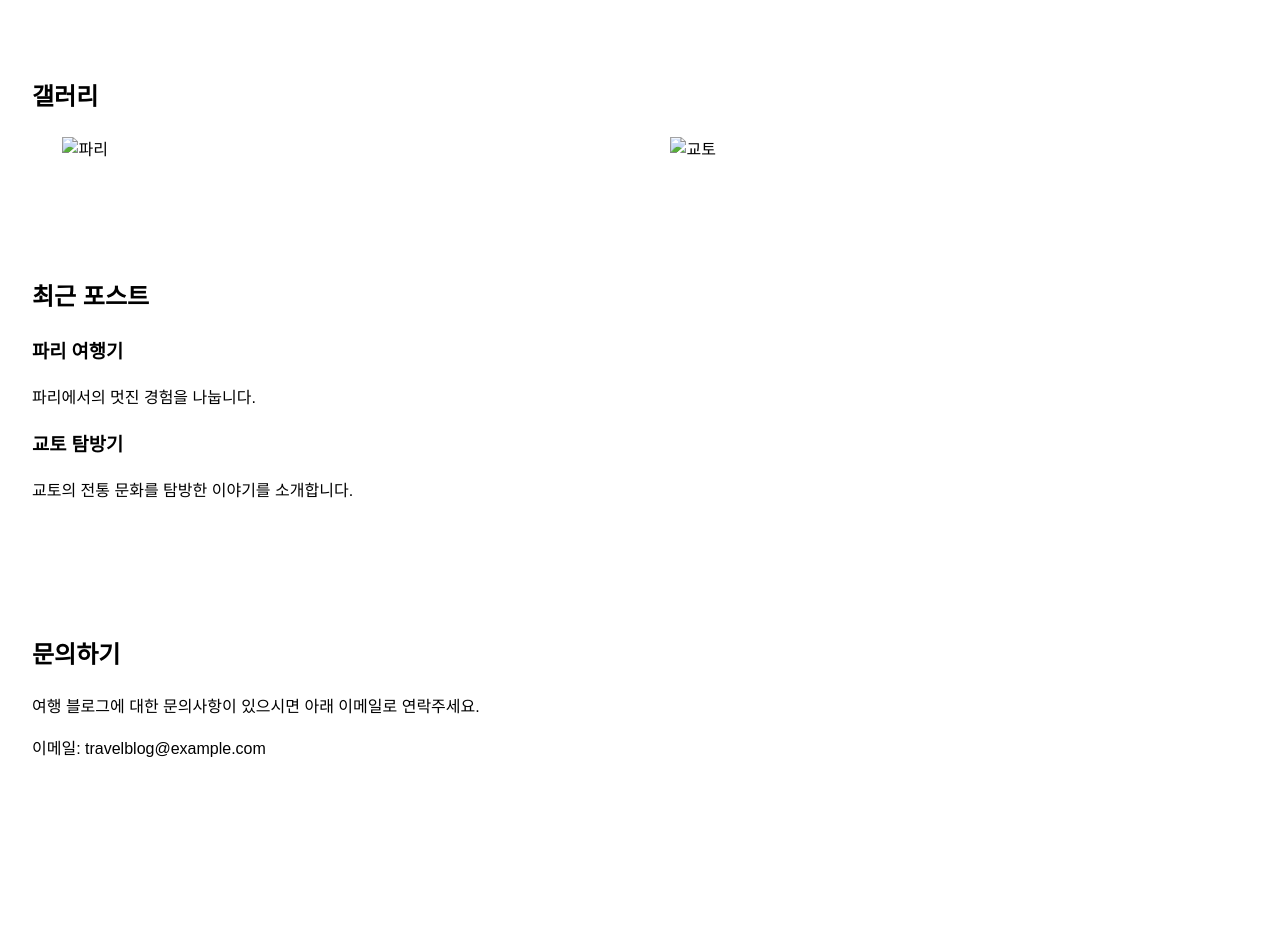
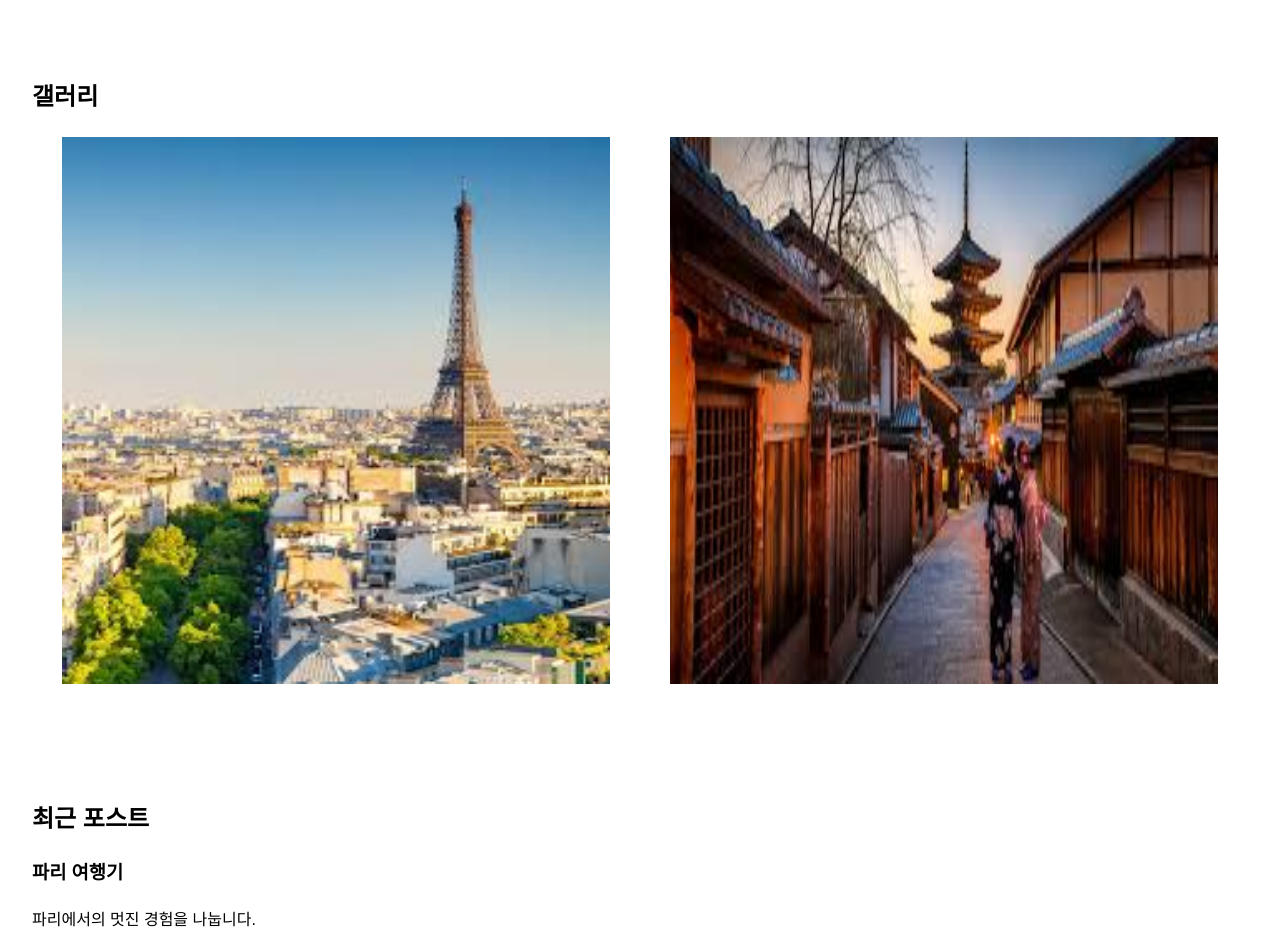
Before and after one commit to LocnXD/blog, a plain HTML site: page index.html in a window 1280 px wide. Shown: the part 1120-2055 px from the top of the page. Before the commit the page ends 1961 px from the top, so only its background shows below. Drawn offline with Linux system fonts and the light colour scheme.

Commit message:
Update index.html

```diff
--- a/index.html
+++ b/index.html
@@ -78,8 +78,8 @@
     <section id="gallery">
         <h2>갤러리</h2>
         <div class="gallery-container">
-            <img src="images/paris.jpeg" alt="파리">
-            <img src="images/kyoto.jpeg" alt="교토">
+            <img src="paris.jpeg" alt="파리">
+            <img src="kyoto.jpeg" alt="교토">
         </div>
     </section>
 
```
